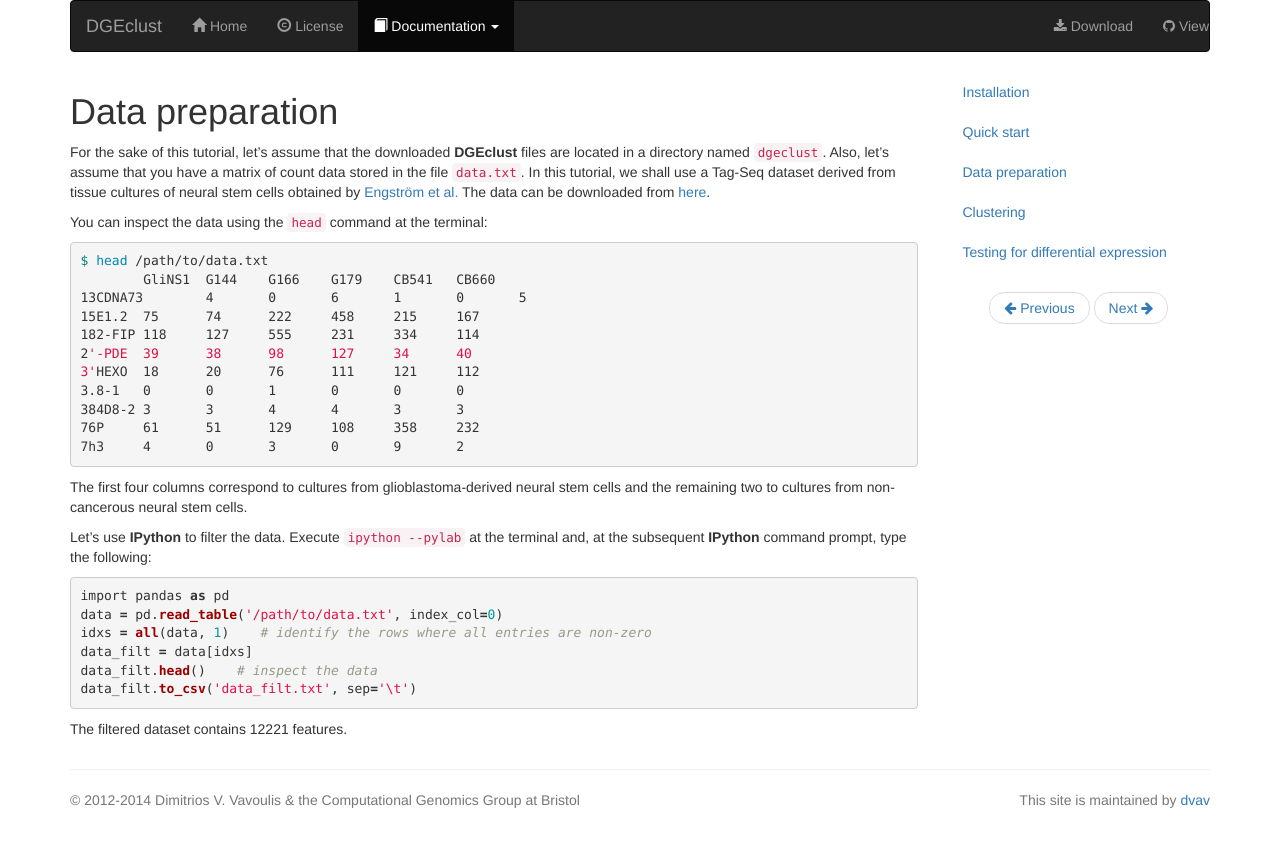
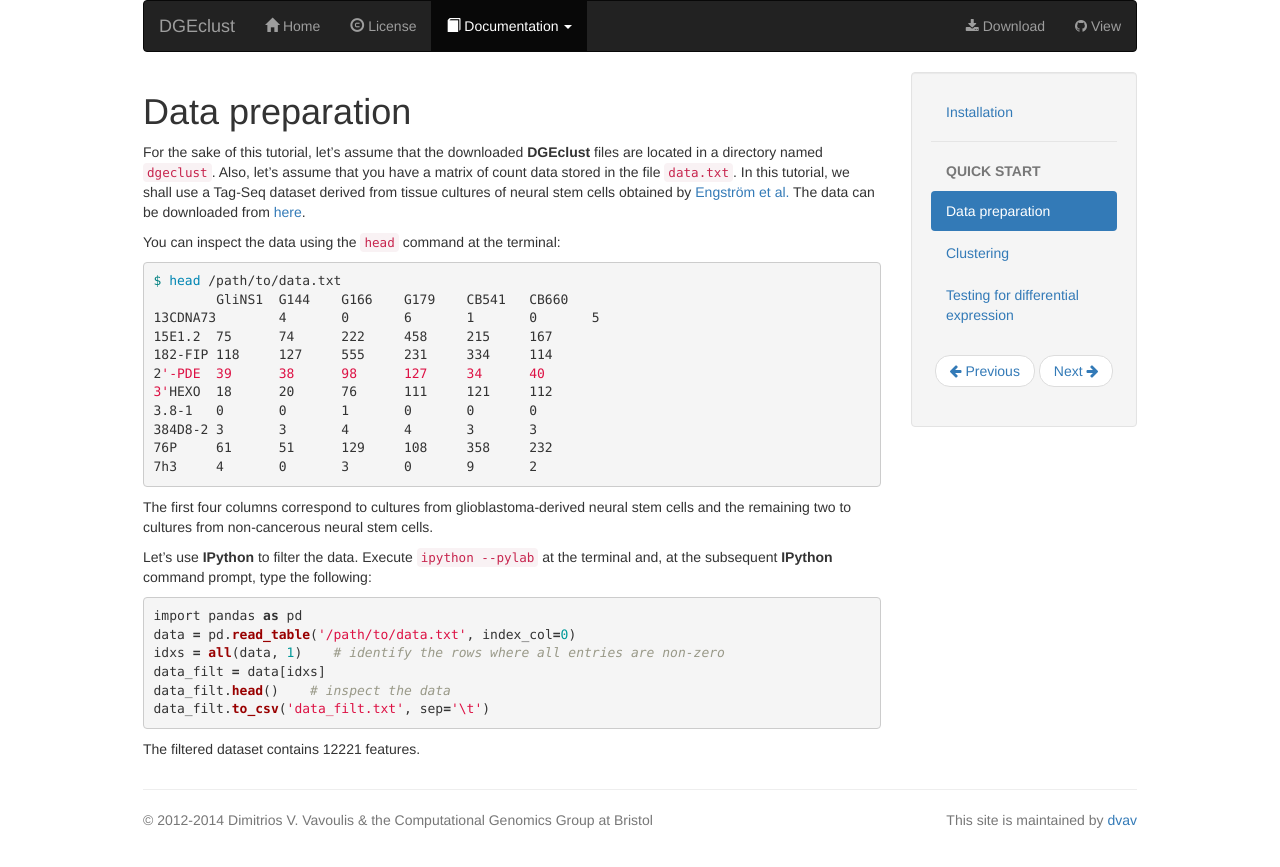
Before and after one commit to dvav/dgeclust, a Jekyll site: the page built from docs/tutorial/data/index.md, in a window 1280 px wide. Shown: the top 867 px of the page. Built offline with Jekyll 4.4.1, drawn with Linux system fonts in a browser that asks for light colours; nearby versions of some CDN libraries; Markdown is read by kramdown in place of the engine named in the settings.

Commit message:
Fixed various things on the sidebar

```diff
--- a/_data/nav.yml
+++ b/_data/nav.yml
@@ -23,7 +23,7 @@ docs:
         url: /docs/installation
 
     tut:
-        title: Quick start
+        title: QUICK START
         url: /docs/tutorial
 
         data:
--- a/_includes/header.html
+++ b/_includes/header.html
@@ -3,11 +3,10 @@
 <head>
     <meta charset='utf-8'>
     <meta http-equiv="X-UA-Compatible" content="IE=edge">
-	<meta name="viewport" content="width=device-width, initial-scale=1">
-
 	<link rel="stylesheet" href="//netdna.bootstrapcdn.com/bootstrap/3.1.1/css/bootstrap.min.css">
 	<link rel="stylesheet" href="//netdna.bootstrapcdn.com/font-awesome/4.1.0/css/font-awesome.min.css">
 	<link rel="stylesheet" href="{{ site.baseurl }}/css/syntax.css">
+	<link rel="stylesheet" href="{{ site.baseurl }}/css/custom.css">
 
 	<!--[if lt IE 9]>
 		<script src="https://oss.maxcdn.com/libs/html5shiv/3.7.0/html5shiv.js"></script>
@@ -19,6 +18,7 @@
 <div class="container">
 
 <nav class="navbar navbar-inverse" role="navigation">
+<div class="container-fluid">
 	{% assign nav = site.data.nav %}
 	{% assign docs = nav.docs %}
 	{% assign tut = docs.tut %}
@@ -39,7 +39,7 @@
 		<li {% if page.title contains nav.home.title %}class="active"{% endif %}><a href="{{ site.baseurl }}{{ nav.home.url }}"><span class="glyphicon glyphicon-home"></span> {{ nav.home.title }}</a></li>
 		<li {% if page.url contains nav.lic.url %}class="active"{% endif %}><a href="{{ site.baseurl }}{{ nav.lic.url }}"><span class="glyphicon glyphicon-copyright-mark"></span> {{ nav.lic.title }}</a></li>
 		<li class="dropdown {% if page.url contains docs.url %}active{% endif %} ">
-			<a class="dropdown-toggle" data-toggle="dropdown" href="#"><span class="glyphicon glyphicon-book"></span> {{ docs.title }} <span class="caret"></span></a>
+			<a class="dropdown-toggle" data-toggle="dropdown" href=""><span class="glyphicon glyphicon-book"></span> {{ docs.title }} <span class="caret"></span></a>
 			<ul class="dropdown-menu">
 				<li><a href="{{ site.baseurl }}{{ docs.inst.url }}">{{ docs.inst.title }}</a></li>
 				<li class="divider"></li>
@@ -50,4 +50,5 @@
 			</ul>
 		</li>
 	</ul>
+</div>
 </nav>
--- a/_includes/sidebar.html
+++ b/_includes/sidebar.html
@@ -1,17 +1,20 @@
-<ul class="nav">
+<div class="well">
+<ul class="nav nav-pills nav-stacked">
 	{% assign docs = site.data.nav.docs %}
 	{% assign tut = docs.tut %}
 
-    <li class="active"><a href="{{ docs.inst.url }}">{{ docs.inst.title }}</a></li>
-    <li><a href="#">{{ tut.title }}</a></li>
-	<ul class="nav">
-		<li><a href="{{ tut.data.url }}">{{ tut.data.title }}</a></li>
-		<li><a href="{{ tut.clust.url }}">{{ tut.clust.title }}</a></li>
-		<li><a href="{{ tut.detest.url }}">{{ tut.detest.title }}</a></li>
-	</lu>
+    <li {% if page.url contains docs.inst.url %}class="active"{% endif %}><a href="{{ docs.inst.url }}">{{ docs.inst.title }}</a></li>
+    <li class="nav-divider"></li>
+    <li><a class="text-muted" data-toggle="collapse" href="#tut"><strong>{{ tut.title }}</strong></a></li>
+	<ul class="nav nav-pills nav-stacked collapse in" id="tut">
+		<li {% if page.url contains tut.data.url %}class="active"{% endif %}><a href="{{ tut.data.url }}">{{ tut.data.title }}</a></li>
+		<li {% if page.url contains tut.clust.url %}class="active"{% endif %}><a href="{{ tut.clust.url }}">{{ tut.clust.title }}</a></li>
+		<li {% if page.url contains tut.detest.url %}class="active"{% endif %}><a href="{{ tut.detest.url }}">{{ tut.detest.title }}</a></li>
+	</ul>
 </ul>
 
 <ul class="pager">
   <li><a href="#"><span class="fa fa-arrow-left"></span> Previous</a></li>
   <li><a href="#">Next <span class="fa fa-arrow-right"></span></a></li>
 </ul>
+</div>
--- a/_layouts/docs.html
+++ b/_layouts/docs.html
@@ -1,10 +1,10 @@
 {% include header.html %}
 
 <div class="row">
-<div class="col-md-9">
+<div class="col-xs-9">
 	{{content}}
 </div>
-<div class="col-md-3">
+<div class="col-xs-3">
 	{% include sidebar.html %}
 </div>
 </div>
--- /dev/null
+++ b/css/custom.css
@@ -0,0 +1,4 @@
+.container {
+  max-width: none !important;
+  width: 1024px;
+}
```
Also changed, not shown: docs/tutorial/index.md (added, +17 -0 lines).
